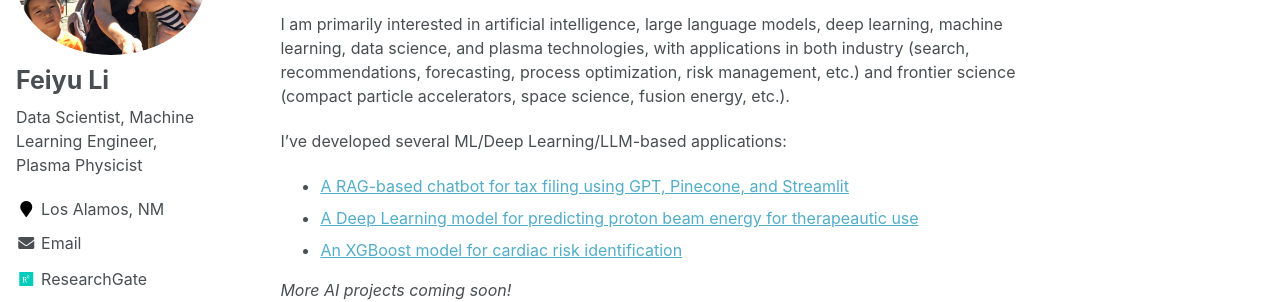
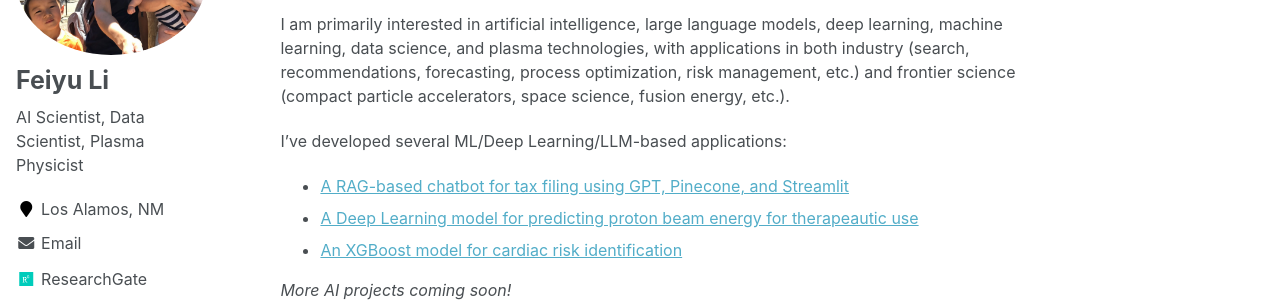
Before and after one commit to fyli16/fyli16.github.io, a Jekyll site: the page built from _pages/about.md, in a window 1280 px wide. Shown: the part 199-501 px from the top of the page. Built offline with Jekyll 4.4.1, drawn with Linux system fonts in a browser that asks for light colours.

Commit message:
update title

```diff
--- a/_config.yml
+++ b/_config.yml
@@ -82,7 +82,7 @@ analytics:
 author:
   name             : "Feiyu Li"
   avatar           : "fyli2.jpeg"
-  bio              : "Data Scientist, Machine Learning Engineer, Plasma Physicist"
+  bio              : "AI Scientist, Data Scientist, Plasma Physicist"
   location         : "Los Alamos, NM"
   # employer         : "New Mexico Consortium"
   # pubmed           : "https://www.ncbi.nlm.nih.gov/pubmed/?term=john+snow"
```
